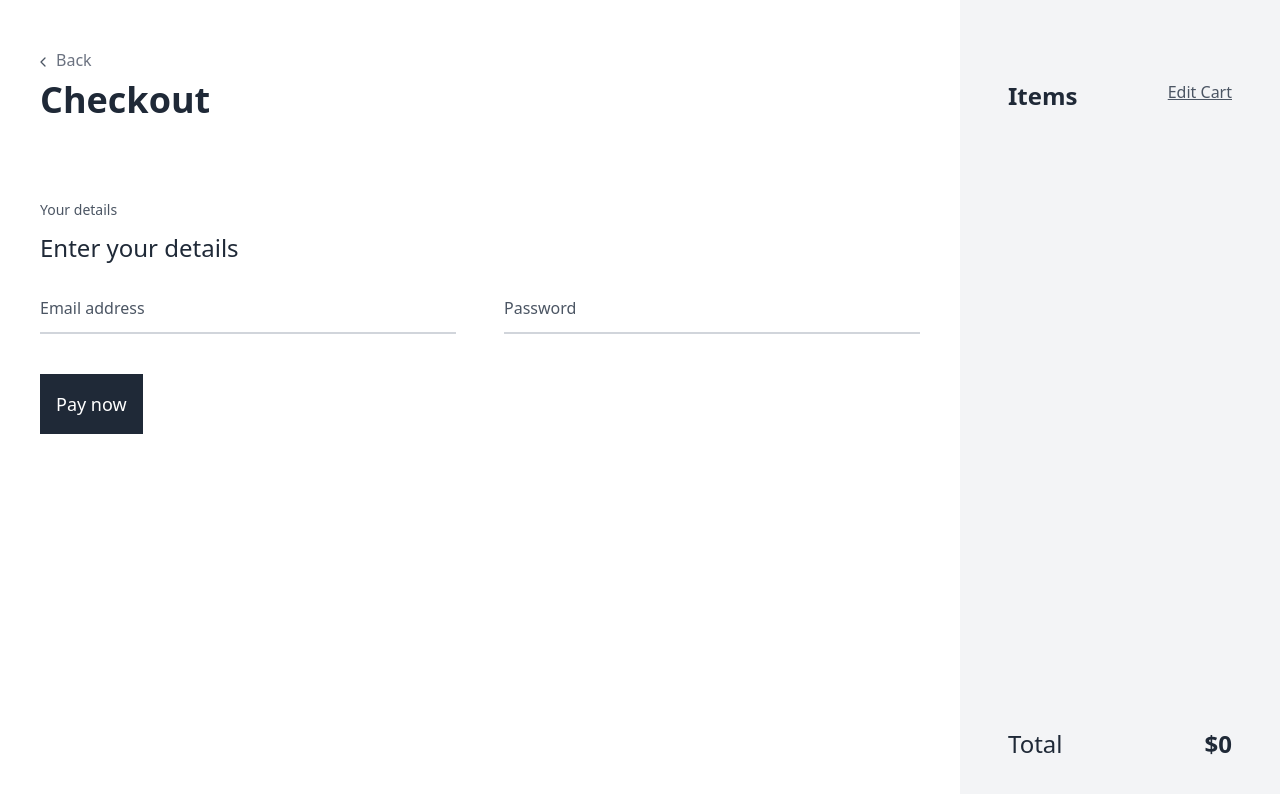
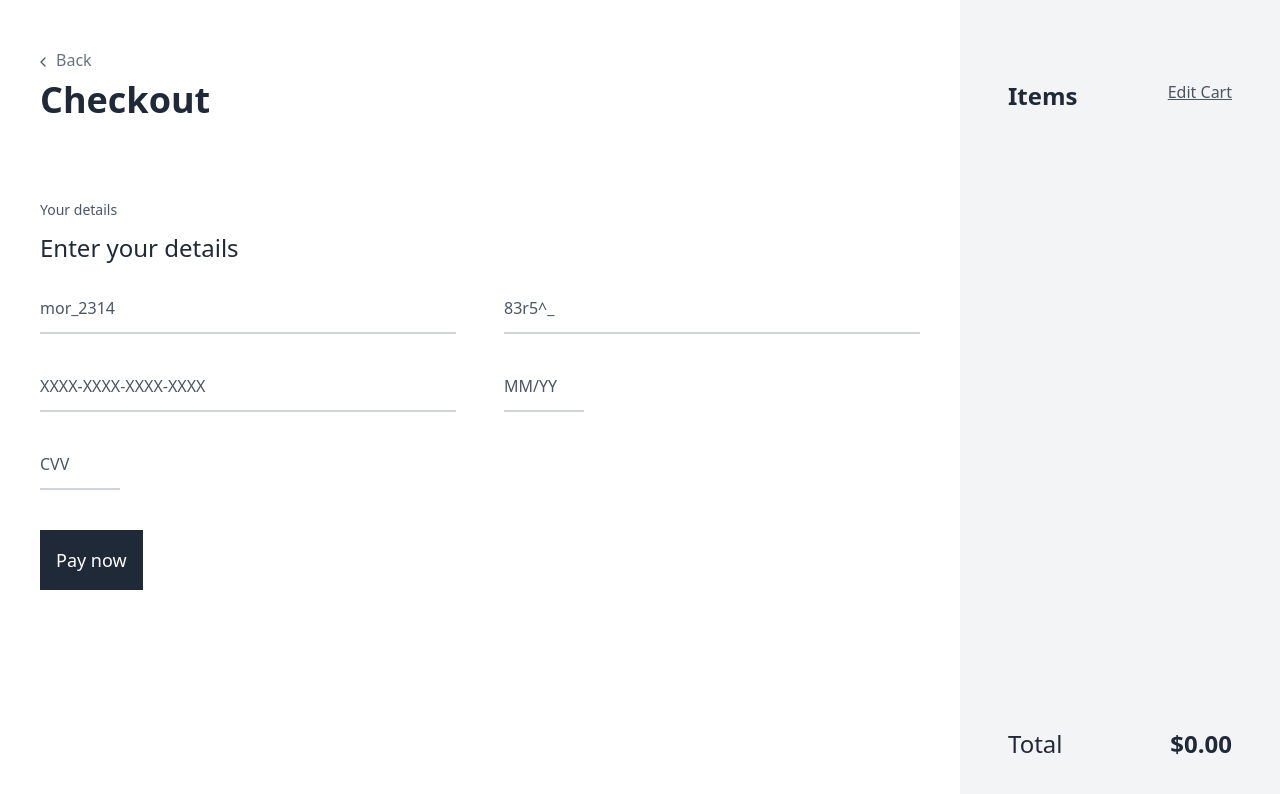
Before and after one commit to renatoka/fake-store-react, a React (Create React App) app: page /checkout in a window 1280 px wide. Shown: the top 794 px of the page. Built offline with nearby package versions, Linux system fonts and the light colour scheme.

Commit message:
Added extra fields for 'pay'

```diff
--- a/src/Checkout.js
+++ b/src/Checkout.js
@@ -5,28 +5,28 @@ import axios from 'axios';
 
 import { cartItems, cartTotalAmount } from './Main';
 
-export default function Checkout(props) {
+export default function Checkout() {
 
-    //   "email": "john@mail.com",
-    //   "password": "changeme"
+    //   "username": "mor_2314",
+    //   "password": "83r5^_"
 
     const navigate = useNavigate();
 
-    const emailAddress = useRef();
-    const userPassword = useRef();
+    const username = useRef();
+    const password = useRef();
 
     const [error, setError] = useState(false);
 
     const handleSubmit = (e) => {
         e.preventDefault();
-        const email = emailAddress.current.value;
-        const password = userPassword.current.value;
+        const email = username.current.value;
+        const pass = password.current.value;
         axios({
             method: 'POST',
-            url: 'https://api.escuelajs.co/api/v1/auth/login',
+            url: 'https://fakestoreapi.com/auth/login',
             data: {
-                email: email,
-                password: password
+                username: email,
+                password: pass
             }
         })
             .then((response) => {
@@ -35,8 +35,9 @@ export default function Checkout(props) {
             }
             )
             .catch((error) => {
-                console.log(error.response.data.statusCode);
-                setError(true);
+                if (error.response) {
+                    setError(true);
+                }
             }
             )
     }
@@ -63,11 +64,24 @@ export default function Checkout(props) {
                         <div className="grid grid-cols-1 md:grid-cols-2 gap-x-12 gap-y-10">
                             <input aria-label="emailAddress"
                                 className="border-b-2 border-gray-300 pb-3 text-base text-gray-600 font-normal placeholder-gray-600 focus:outline-none"
-                                type="email" name="email" id="email" placeholder="Email address" ref={emailAddress} />
+                                type="email" placeholder="mor_2314" ref={username} />
 
                             <input aria-label="password"
                                 className="border-b-2 border-gray-300 pb-3 text-base text-gray-600 font-normal placeholder-gray-600 focus:outline-none"
-                                type="password" name="password" id="password" placeholder="Password" ref={userPassword} />
+                                type="password" placeholder="83r5^_" ref={password} />
+
+                            <input aria-label='credit-card-number'
+                                className="border-b-2 border-gray-300 pb-3 text-base text-gray-600 font-normal placeholder-gray-600 focus:outline-none"
+                                type="numeric" inputMode="numeric" pattern="[0-9]*" autoComplete="cc-number" maxLength="19" placeholder="XXXX-XXXX-XXXX-XXXX" />
+
+                            <input aria-label='credit-card-expiry'
+                                className="border-b-2 w-20 border-gray-300 pb-3 text-base text-gray-600 font-normal placeholder-gray-600 focus:outline-none"
+                                type="numeric" inputMode="numeric" pattern="[0-9\s]{13,19}" autoComplete="cc-exp" maxLength="5" placeholder="MM/YY" />
+
+                            <input aria-label='credit-card-cvv'
+                                className="border-b-2 w-20 border-gray-300 pb-3 text-base text-gray-600 font-normal placeholder-gray-600 focus:outline-none"
+                                type="numeric" inputMode="numeric" pattern="[0-9\s]{13,19}" autoComplete="cc-csc" maxLength="4" placeholder="CVV" />
+
 
                         </div>
                     </form>
@@ -104,7 +118,7 @@ export default function Checkout(props) {
                         Total
                     </span>
                     <span aria-label="Total Price" className="float-right font-semibold text-gray-800 text-2xl">
-                        ${cartTotalAmount}
+                        ${cartTotalAmount.toFixed(2)}
                     </span>
                 </div>
             </div>
```
